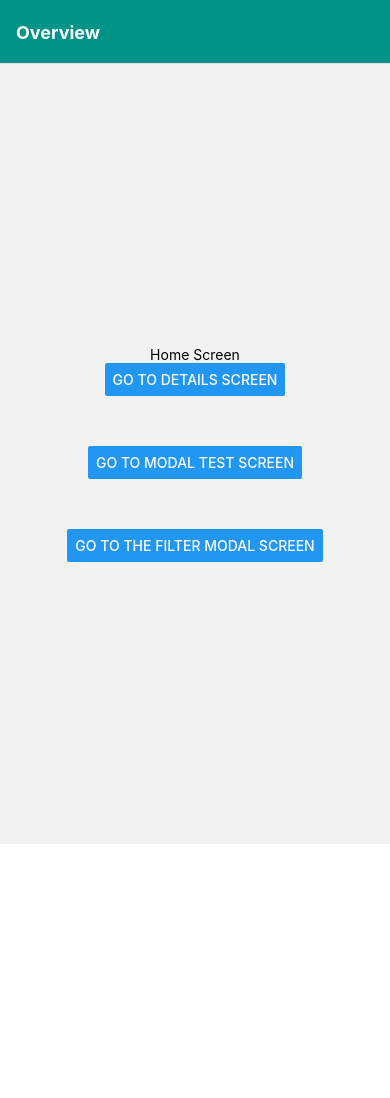
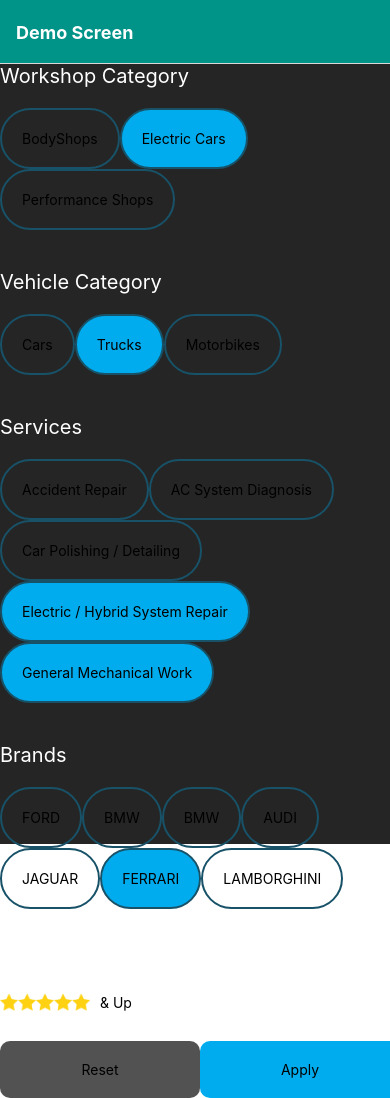
Before and after one commit to abdulbasit1993/Navigation-Demo-RN, a React Native app: screen /SandboxScreen in a window 390 px wide. Before the commit the page ends 844 px from the top, so only its background shows below. Built offline with nearby package versions, Linux system fonts and the light colour scheme.

Commit message:
Made modifications in filter demo screen

```diff
--- a/App.js
+++ b/App.js
@@ -6,6 +6,7 @@
 import DetailsScreen from './Screens/DetailsScreen';
 import ModalTestScreen from './Screens/ModalTestScreen';
 import FilterModalScreen from './Screens/FilterModalScreen';
+import SandboxScreen from './Screens/SandboxScreen';
 
 const Stack = createNativeStackNavigator();
 
@@ -22,6 +23,14 @@
             fontWeight: 'bold',
           },
         }}>
+        <Stack.Screen
+          name="SandboxScreen"
+          component={SandboxScreen}
+          options={{
+            title: 'Demo Screen',
+          }}
+        />
+
         <Stack.Screen
           name="Home"
           component={HomeScreen}
--- a/Screens/FilterModalScreen.js
+++ b/Screens/FilterModalScreen.js
@@ -4,9 +4,7 @@
   Text,
   View,
   Button,
-  SafeAreaView,
-  SectionList,
-  StatusBar,
+  FlatList,
   Dimensions,
 } from 'react-native';
 import Modal from 'react-native-modal';
@@ -15,32 +13,26 @@
 
 const DATA = [
   {
-    title: 'Workshop Category',
-    data: ['BodyShops', 'Electric Cars', 'Performance Shops'],
+    id: 'item-1',
+    heading: 'Workshop Category',
+    isChecked: false,
   },
   {
-    title: 'Vehicle Category',
-    data: ['Cars', 'Trucks', 'Motorbikes'],
-  },
-  {
-    title: 'Services',
-    data: [
-      'Accident Repair',
-      'AC System Diagnosis',
-      'Car Polishing / Detailing',
-      'Electric / Hybrid System Repair',
-      'General Mechanical Work',
-    ],
-  },
-  {
-    title: 'Brands',
-    data: ['FORD', 'BMW', 'AUDI', 'JAGUAR', 'FERRARI', 'LAMBORGHINI'],
+    id: 'item-2',
+    heading: 'Vehicle Category',
   },
 ];
 
-const Item = ({title}) => (
+// Code for multiple select buttons:
+// const renderItem = ({item: {heading}}) => (
+//   <View style={styles.item, { backgroundColor: isChecked ? "#000" : "#fff"}}>
+//     <Text style={styles.heading}>{heading}</Text>
+//   </View>
+// );
+
+const renderItem = ({item: {heading}}) => (
   <View style={styles.item}>
-    <Text style={styles.title}>{title}</Text>
+    <Text style={styles.heading}>{heading}</Text>
   </View>
 );
 
@@ -74,23 +66,13 @@
         backdropTransitionOutTiming={500}
         onBackdropPress={() => setModalVisible(false)}
         style={{alignItems: 'flex-end', margin: 0}}>
-        <SafeAreaView
-          style={{
-            backgroundColor: 'white',
-            flex: 1,
-            paddingTop: 30,
-            width: screenWidth * 0.7,
-          }}>
-          <SectionList
-            style={styles.container}
-            sections={DATA}
-            keyExtractor={(item, index) => item + index}
-            renderItem={({item}) => <Item title={item} />}
-            renderSectionHeader={({section: {title, data}}) => (
-              <Text style={styles.header}>{title}</Text>
-            )}
+        <View style={styles.container}>
+          <FlatList
+            data={DATA}
+            renderItem={renderItem}
+            keyExtractor={item => item.id}
           />
-        </SafeAreaView>
+        </View>
       </Modal>
     </View>
   );
@@ -100,14 +82,8 @@
 
 const styles = StyleSheet.create({
   container: {},
-  item: {
-    backgroundColor: 'transparent',
-    padding: 10,
-    marginVertical: 10,
-    borderStyle: 'solid',
-    borderColor: '#1B4353',
-    borderWidth: 2,
-    borderRadius: 50,
+  heading: {
+    fontSize: 23,
   },
   header: {
     fontSize: 22,
--- a/Screens/HomeScreen.js
+++ b/Screens/HomeScreen.js
@@ -21,6 +21,12 @@
           onPress={() => navigation.navigate('FilterModalScreen')}
         />
       </View>
+      <View style={styles.modalBtn}>
+        <Button
+          title="Go to Demo Screen"
+          onPress={() => navigation.navigate('SandboxScreen')}
+        />
+      </View>
     </View>
   );
 };
--- /dev/null
+++ b/Screens/SandboxScreen.js
@@ -0,0 +1,195 @@
+import React, {useState} from 'react';
+import {
+  StyleSheet,
+  Text,
+  View,
+  Button,
+  FlatList,
+  Dimensions,
+  TouchableOpacity,
+  Image,
+} from 'react-native';
+import Modal from 'react-native-modal';
+
+const {width: screenWidth} = Dimensions.get('screen');
+// screen width Multiply by 0.8
+
+const Footer = () => {
+  return (
+    <View>
+      <Text style={{color: '#fff', fontSize: 20}}>Reviews</Text>
+      <View style={{flexDirection: 'row', alignItems: 'center', marginTop: 20}}>
+        <Image
+          source={require('../assets/five-stars.png')}
+          style={{width: 90, height: 18}}
+        />
+        <Text style={{marginLeft: 10}}>& Up</Text>
+      </View>
+      <View style={{flexDirection: 'row', marginTop: 30}}>
+        <TouchableOpacity
+          style={{
+            backgroundColor: '#525252',
+            width: 200,
+            paddingTop: 20,
+            paddingBottom: 20,
+            alignItems: 'center',
+            borderRadius: 10,
+          }}>
+          <Text>Reset</Text>
+        </TouchableOpacity>
+        <TouchableOpacity
+          style={{
+            backgroundColor: '#00ACED',
+            width: 200,
+            alignItems: 'center',
+            paddingTop: 20,
+            paddingBottom: 20,
+            borderRadius: 10,
+          }}>
+          <Text>Apply</Text>
+        </TouchableOpacity>
+      </View>
+    </View>
+  );
+};
+
+const renderItem = ({item: {title, data}}) => (
+  <View>
+    <Text style={styles.headingText}>{title}</Text>
+    <View style={styles.item}>
+      {data.map(el => (
+        <TouchableOpacity
+          style={[
+            {
+              backgroundColor: el.isCheck ? '#00ACED' : 'transparent',
+              padding: 20,
+              borderColor: '#185268',
+              borderWidth: 2,
+              borderRadius: 40,
+            },
+          ]}>
+          <Text style={styles.btnText}>{el.name}</Text>
+        </TouchableOpacity>
+      ))}
+    </View>
+  </View>
+);
+
+const SandboxScreen = () => {
+  const [isModalVisible, setModalVisible] = useState(false);
+  const [data, setData] = useState([
+    {
+      title: 'Workshop Category',
+      data: [
+        {name: 'BodyShops', isCheck: false},
+        {name: 'Electric Cars', isCheck: true},
+        {name: 'Performance Shops', isCheck: false},
+      ],
+    },
+    {
+      title: 'Vehicle Category',
+      data: [
+        {name: 'Cars', isCheck: false},
+        {name: 'Trucks', isCheck: true},
+        {name: 'Motorbikes', isCheck: false},
+      ],
+    },
+    {
+      title: 'Services',
+      data: [
+        {name: 'Accident Repair', isCheck: false},
+        {name: 'AC System Diagnosis', isCheck: false},
+        {name: 'Car Polishing / Detailing', isCheck: false},
+        {name: 'Electric / Hybrid System Repair', isCheck: true},
+        {name: 'General Mechanical Work', isCheck: true},
+      ],
+    },
+    {
+      title: 'Brands',
+      data: [
+        {name: 'FORD', isCheck: false},
+        {name: 'BMW', isCheck: false},
+        {name: 'BMW', isCheck: false},
+        {name: 'AUDI', isCheck: false},
+        {name: 'JAGUAR', isCheck: false},
+        {name: 'FERRARI', isCheck: true},
+        {name: 'LAMBORGHINI', isCheck: false},
+      ],
+    },
+  ]);
+
+  const toggleModal = () => {
+    setModalVisible(prevState => !prevState);
+  };
+
+  return (
+    <View
+      style={[
+        {
+          flex: 1,
+          backgroundColor: '#252525',
+        },
+      ]}>
+      <View style={styles.container}>
+        <FlatList
+          data={data}
+          renderItem={renderItem}
+          keyExtractor={item => item.id}
+          ListFooterComponent={Footer}
+        />
+      </View>
+
+      {/* <Button title="Show modal" onPress={toggleModal} />
+
+      <Modal
+        isVisible={isModalVisible}
+        animationIn="slideInRight"
+        animationOut="slideOutRight"
+        animationInTiming={500}
+        animationOutTiming={500}
+        hasBackdrop={true}
+        backdropColor="#252525"
+        backdropOpacity={0.8}
+        backdropTransitionInTiming={500}
+        backdropTransitionOutTiming={500}
+        onBackdropPress={() => setModalVisible(false)}
+        style={{alignItems: 'flex-end', margin: 0}}>
+        <View
+          style={{
+            backgroundColor: 'white',
+            flex: 1,
+            paddingTop: 50,
+            width: screenWidth * 0.7,
+          }}>
+          <View style={styles.container}>
+            <FlatList
+              data={DATA}
+              renderItem={renderItem}
+              keyExtractor={item => item.id}
+            />
+          </View>
+        </View>
+      </Modal> */}
+    </View>
+  );
+};
+
+export default SandboxScreen;
+
+const styles = StyleSheet.create({
+  container: {},
+  button: {
+    backgroundColor: 'green',
+    padding: 13,
+  },
+  headingText: {
+    color: '#fff',
+    fontSize: 20,
+    marginBottom: 20,
+  },
+  item: {
+    flexDirection: 'row',
+    flexWrap: 'wrap',
+    marginBottom: 40,
+  },
+});
```
